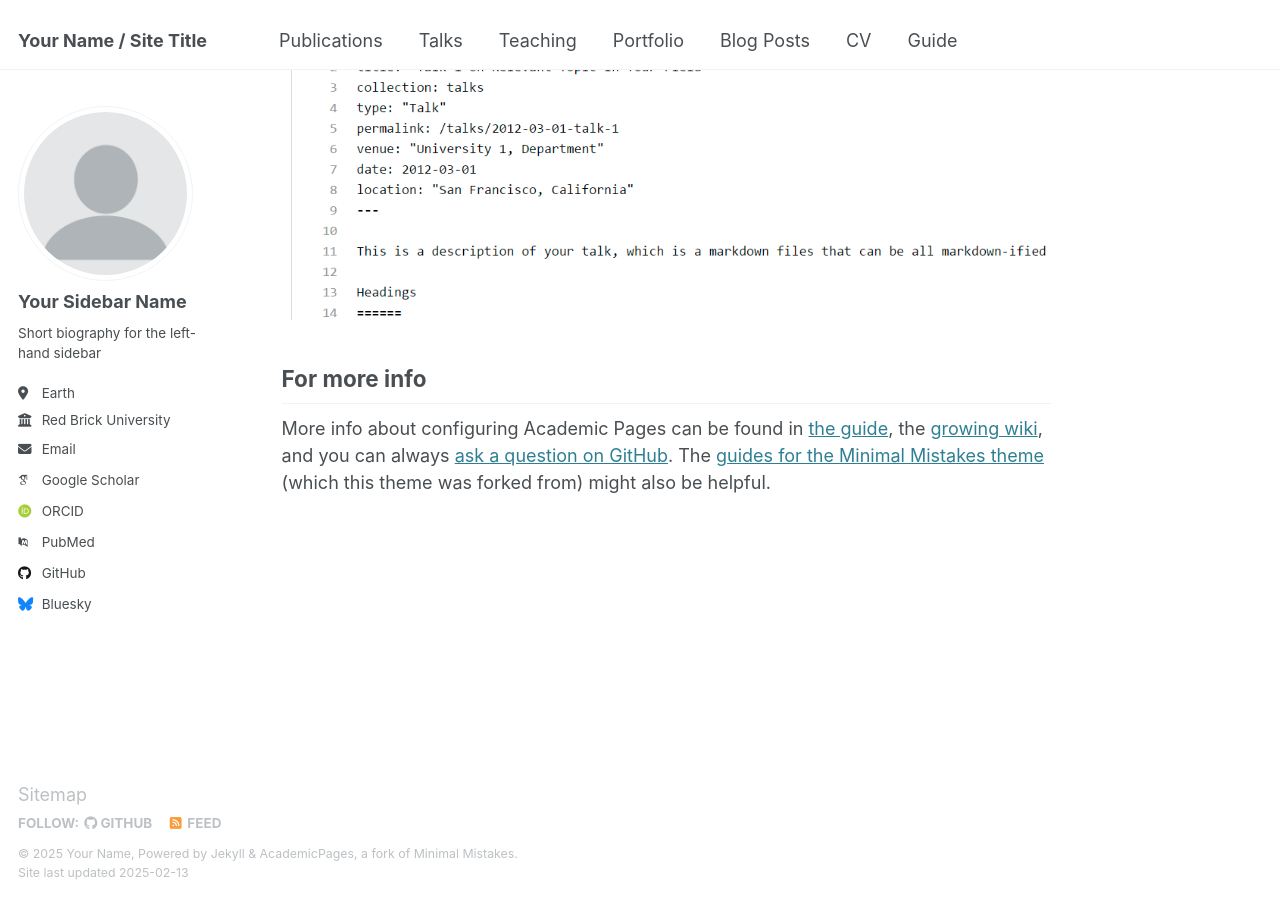
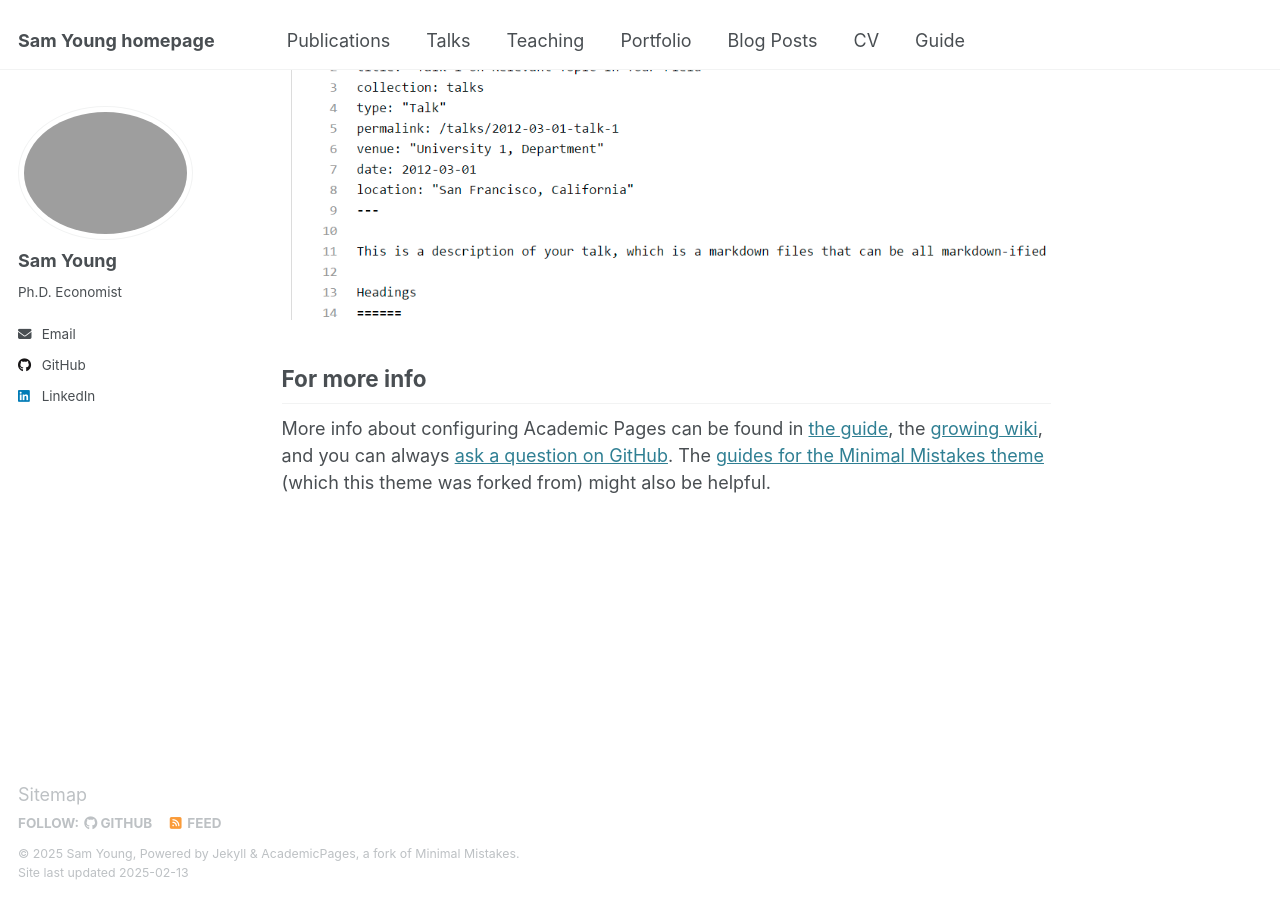
Before and after one commit to sam-young-econ/sam-young-econ.github.io, a Jekyll site: the page built from _pages/about.md, in a window 1280 px wide and 900 px high, scrolled down 2642 px. Built offline with Jekyll 4.4.1, drawn with Linux system fonts in a browser that asks for light colours; some web fonts are replaced.

Commit message:
Initial updates to _config.yml
Initial updates to site meta-data

```diff
--- a/_config.yml
+++ b/_config.yml
@@ -9,35 +9,35 @@
 # Basic Site Settings
 locale                   : "en-US"
 site_theme               : "default"
-title                    : "Your Name / Site Title"
+title                    : "Sam Young homepage"
 title_separator          : "-"
-name                     : &name "Your Name"
+name                     : &name "Sam Young"
 description              : &description "personal description"
-url                      : https://academicpages.github.io # the base hostname & protocol for your site e.g. "https://[your GitHub username].github.io"
+url                      : https://sam-young-econ.github.io # the base hostname & protocol for your site e.g. "https://[your GitHub username].github.io"
 baseurl                  : "" # the subpath of your site, e.g. "/blog"
-repository               : "academicpages/academicpages.github.io"
+repository               : "sam-young-econ/sam-young-econ.github.io" # Default was "academicpages/academicpages.github.io"
 
 # Site Author - The following control what appear as part of the author content on the side bar.
 #               If a field is blank the icon and link will not appear, otherwise it will be shown.
 #               Additional customization can be done by editing /_includes/author-profile.html
 author:
   # Biographic information
-  avatar           : "profile.png"
-  name             : "Your Sidebar Name"
+  avatar           : "DSCN0366_edit1-9_crop (479x640).jpg"
+  name             : "Sam Young"
   pronouns         : # example: "she/her"
-  bio              : "Short biography for the left-hand sidebar"
-  location         : "Earth"
-  employer         : "Red Brick University"
+  bio              : "Ph.D. Economist"
+  location         : # Default: "Earth"
+  employer         : # Default: "Red Brick University"
   uri              : # URL
-  email            : "none@example.org"
+  email            : "sam.young21@gmail.com"
 
   # Academic websites
   arxiv            : # URL - Update with the correct link to your profile
-  googlescholar    : "https://scholar.google.com/citations?user=PS_CX0AAAAAJ"
+  googlescholar    : # "https://scholar.google.com/citations?user=PS_CX0AAAAAJ"
   impactstory      : # URL
-  orcid            : "http://orcid.org/yourorcidurl"
+  orcid            : # "http://orcid.org/yourorcidurl"
   semantic         : # URL
-  pubmed           : "https://www.ncbi.nlm.nih.gov/pubmed/?term=john+snow"
+  pubmed           : # "https://www.ncbi.nlm.nih.gov/pubmed/?term=john+snow"
   researchgate     : # URL
   scopus           : # URL
 
@@ -45,12 +45,12 @@ author:
   bitbucket        : # Username - Update with your username on the site
   codepen          : # Username
   dribbble         : # Username
-  github           : "academicpages"
+  github           : "sam-young-econ" # Default was "academicpages"
   kaggle           : # Username
   stackoverflow    : # User number or user number and name (i.e., use "1" or "1/jeff-atwood")
 
   # Social media
-  bluesky          : "bsky.app" # Replace this with you Bluesky username
+  bluesky          : # Default was "bsky.app"
   facebook         : # Username
   flickr           : # Username
   foursquare       : # Username
@@ -59,7 +59,7 @@ author:
   keybase          : # Username
   instagram        : # Username
   lastfm           : # Username
-  linkedin         : # Username
+  linkedin         : "sam-young-5115519" # Username
   mastodon         : # URL
   medium           : # URL
   pinterest        : # Username
```
